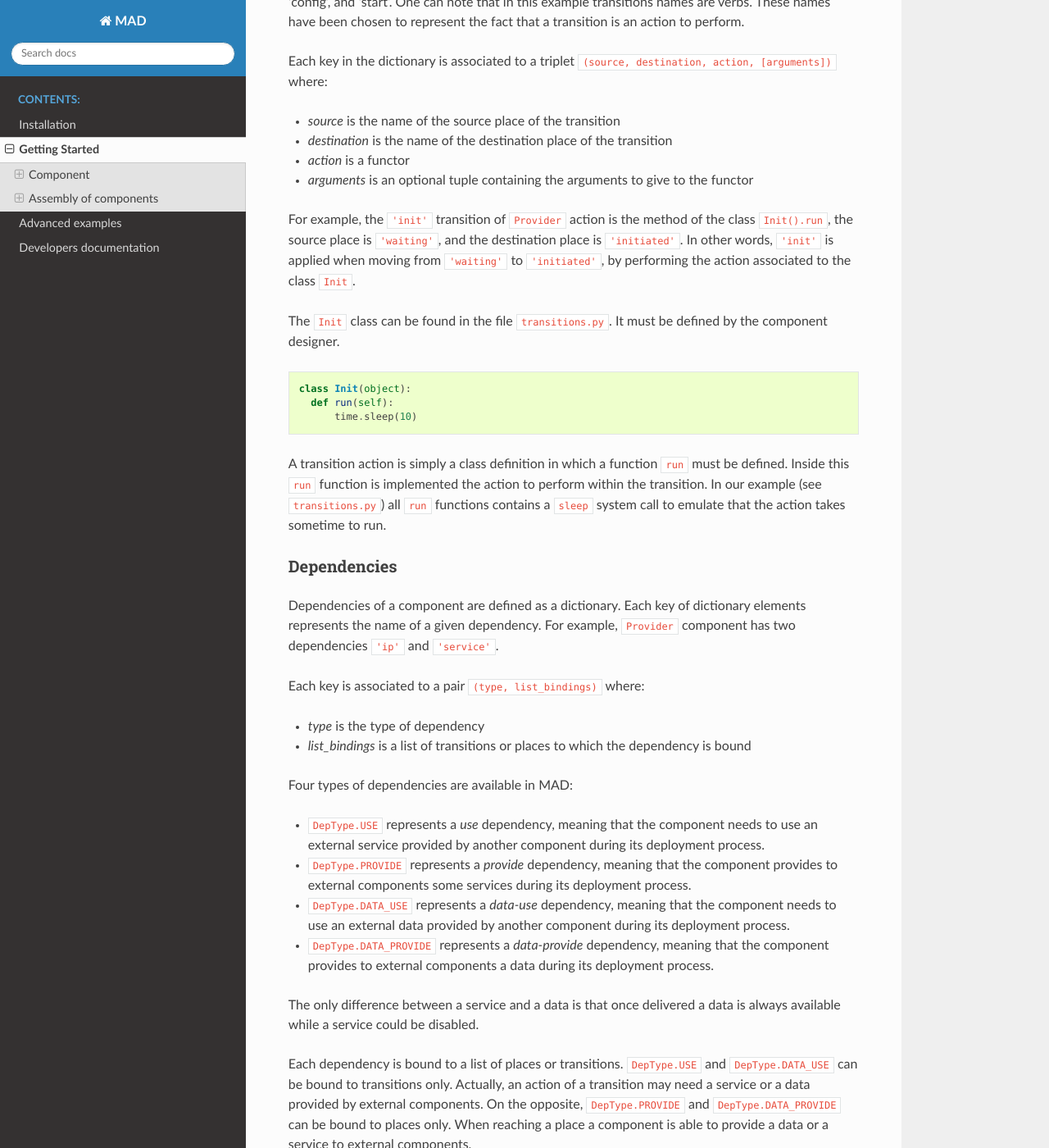
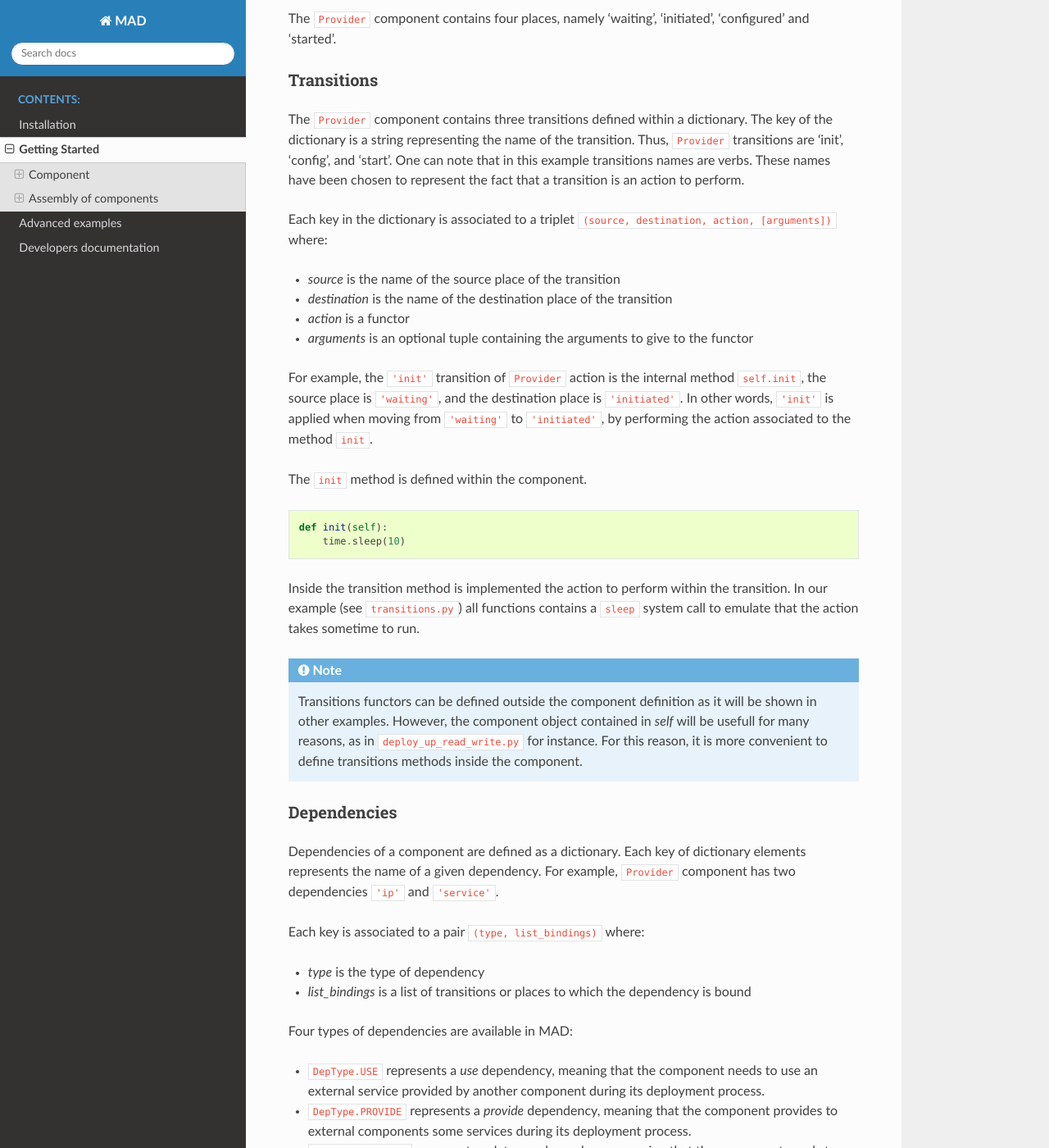
Before and after one commit to Concerto-D/concerto-decentralized, a Sphinx documentation site: the page built from docs/gettingstarted/index.rst, in a window 1280 px wide and 1400 px high, scrolled down 1758 px. Shown: the whole window at 82% size. Built offline with Sphinx 7.4.7 and the Read the Docs theme 2.0.0, drawn with Linux system fonts in a browser that asks for light colours; some of the changed text lies outside the part shown.

Commit message:
fix docs

```diff
--- a/docs/gettingstarted/index.rst
+++ b/docs/gettingstarted/index.rst
@@ -34,27 +34,37 @@
 
   class Provider(Component):
 
-    places = [
+    def create(self):
+      places = [
         'waiting',
         'initiated',
         'configured',
         'started'
-    ]
+      ]
 
-    transitions = {
-        'init': ('waiting', 'initiated', Init().run),
-        'config': ('initiated', 'configured', Config().run),
-        'start': ('configured', 'started', Start().run)
-    }
+      transitions = {
+        'init': ('waiting', 'initiated', self.init),
+        'config': ('initiated', 'configured', self.config),
+        'start': ('configured', 'started', self.start)
+      }
 
-    dependencies = {
+      dependencies = {
         'ip': (DepType.DATA_PROVIDE, ['configured']),
         'service': (DepType.PROVIDE, ['started'])
-    }
+      }
+
+    def init(self):
+        time.sleep(10)
+
+    def config(self):
+        time.sleep(5)
+
+    def start(self):
+        time.sleep(5)
 
 One can note in this example that a component is a new ``class`` that inherits the already existing ``Component`` class of MAD. For this reason, it is needed to import ``mad`` objects.
 
-Three data structures must be defined in the new component class:
+It is asked to the MAD developer to instanciate the abstract method ``create`` inside her new Component class. In this method will be initiated three data structures:
 
 - ``places`` which is a simple list of strings. Each string representing the name of a given place.
 - ``transitions`` which is a dictionary representing the set of transitions.
@@ -77,18 +87,21 @@
 - *action* is a functor
 - *arguments* is an optional tuple containing the arguments to give to the functor
 
-For example, the ``'init'`` transition of ``Provider`` action is the method of the class ``Init().run``, the source place is ``'waiting'``, and the destination place is ``'initiated'``. In other words, ``'init'`` is applied when moving from ``'waiting'`` to ``'initiated'``, by performing the action associated to the class ``Init``.
+For example, the ``'init'`` transition of ``Provider`` action is the internal method ``self.init``, the source place is ``'waiting'``, and the destination place is ``'initiated'``. In other words, ``'init'`` is applied when moving from ``'waiting'`` to ``'initiated'``, by performing the action associated to the method ``init``.
 
-The ``Init`` class can be found in the file ``transitions.py``. It must be defined by the component designer.
+The ``init`` method is defined within the component.
 
 .. code-block:: python
 
-  class Init(object):
-    def run(self):
-        time.sleep(10)
+   def init(self):
+       time.sleep(10)
 
 
-A transition action is simply a class definition in which a function ``run`` must be defined. Inside this ``run`` function is implemented the action to perform within the transition. In our example (see ``transitions.py``) all ``run`` functions contains a ``sleep`` system call to emulate that the action takes sometime to run.
+Inside the transition method is implemented the action to perform within the transition. In our example (see ``transitions.py``) all functions contains a ``sleep`` system call to emulate that the action takes sometime to run.
+
+.. note::
+
+   Transitions functors can be defined outside the component definition as it will be shown in other examples. However, the component object contained in `self` will be usefull for many reasons, as in ``deploy_up_read_write.py`` for instance. For this reason, it is more convenient to define transitions methods inside the component.
 
 
 Dependencies
@@ -149,23 +162,34 @@
 
   class User(Component):
 
-    places = [
-        'waiting',
-        'initiated',
-        'configured',
-        'started'
-    ]
+    def create(self):
+        self.places = [
+            'waiting',
+            'initiated',
+            'configured',
+            'started'
+        ]
 
-    transitions = {
-        'init': ('waiting', 'initiated', Init().run),
-        'config': ('initiated', 'configured', Config().run),
-        'start': ('configured', 'started', Start().run)
-    }
+        self.transitions = {
+            'init': ('waiting', 'initiated', self.init),
+            'config': ('initiated', 'configured', self.config),
+            'start': ('configured', 'started', self.start)
+        }
 
-    dependencies = {
-        'ipprov': (DepType.DATA_USE, ['init']),
-        'service': (DepType.USE, ['config', 'start'])
-    }
+        self.dependencies = {
+            'ipprov': (DepType.DATA_USE, ['init']),
+            'service': (DepType.USE, ['config', 'start'])
+        }
+
+    def init(self):
+        time.sleep(10)
+
+    def config(self):
+        time.sleep(5)
+
+    def start(self):
+        time.sleep(5)
+
 
 With previous explanation you should be able to understand this component definition. The main difference with the ``Provider`` component is the type of dependencies: ``DepType.DATA_USE`` and ``DepType.USE``. These dependencies are bound to transitions instead of places as they are used during deployment actions. The ``User`` component will be connected to the ``Provider`` component in the assembly. This will be detailed below.
 
```
Also changed, not shown: 2 other files.
